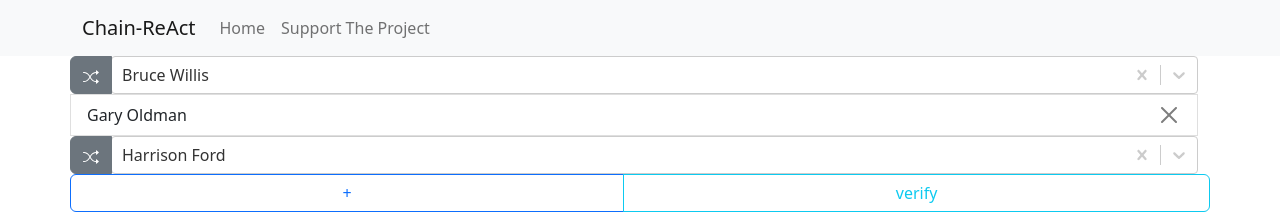
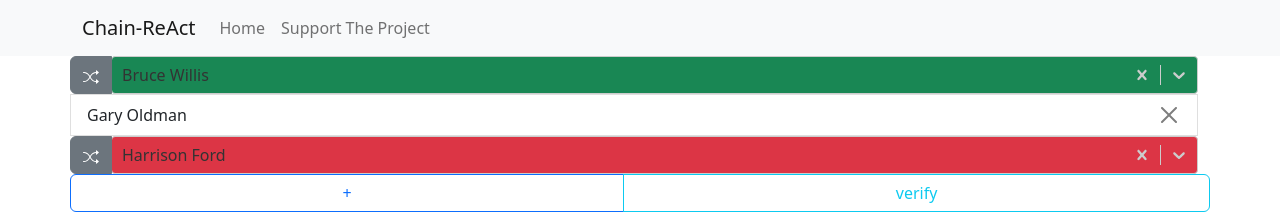
Before and after one commit to jj-style/chain-react, a React (Create React App) app in the folder frontend/: page / in a window 1280 px wide. Shown: the top 224 px of the page. Built offline with nearby package versions, Linux system fonts and the light colour scheme; no server answers; what meilisearch, neo4j-driver would draw is missing.

Commit message:
react-select bg colour and prune

```diff
--- a/frontend/package.json
+++ b/frontend/package.json
@@ -3,7 +3,6 @@
   "version": "0.1.0",
   "private": true,
   "dependencies": {
-    "@meilisearch/instant-meilisearch": "^0.12.0",
     "@react-sigma/core": "^3.4.0",
     "@react-sigma/layout-circular": "^3.4.0",
     "@react-sigma/layout-core": "^3.4.0",
@@ -27,7 +26,6 @@
     "react-bootstrap-icons": "^1.10.3",
     "react-dom": "^18.2.0",
     "react-helmet": "^6.1.0",
-    "react-instantsearch-dom": "^6.39.1",
     "react-made-with-love": "^1.0.1",
     "react-router-dom": "^6.10.0",
     "react-scripts": "^5.0.1",
--- a/frontend/src/pages/root.jsx
+++ b/frontend/src/pages/root.jsx
@@ -241,7 +241,13 @@
         }
         className="flex-fill"
         menuPortalTarget={document.body}
-        styles={{ menuPortal: (base) => ({ ...base, zIndex: 9999 }) }}
+        styles={{
+          menuPortal: (base) => ({ ...base, zIndex: 9999 }),
+          control: (base, props) => ({
+            ...base,
+            backgroundColor: `var(--bs-${bgVariant})`,
+          }),
+        }}
       />
     </InputGroup>
   );
```
Also changed, not shown: 1 other file (tests, documents, lock files or other folders).
